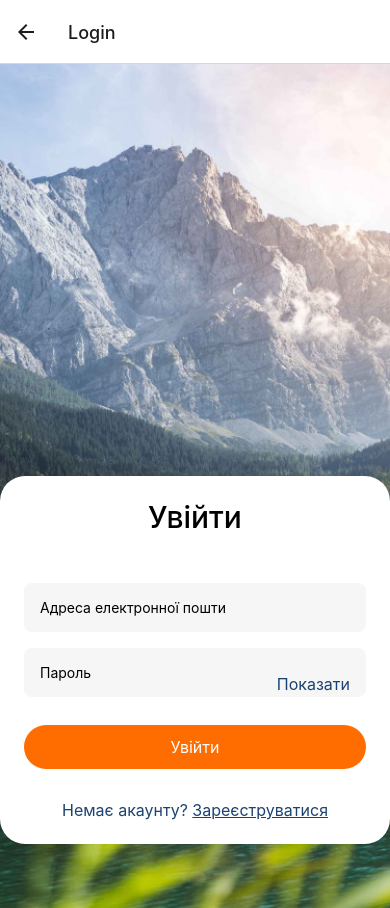
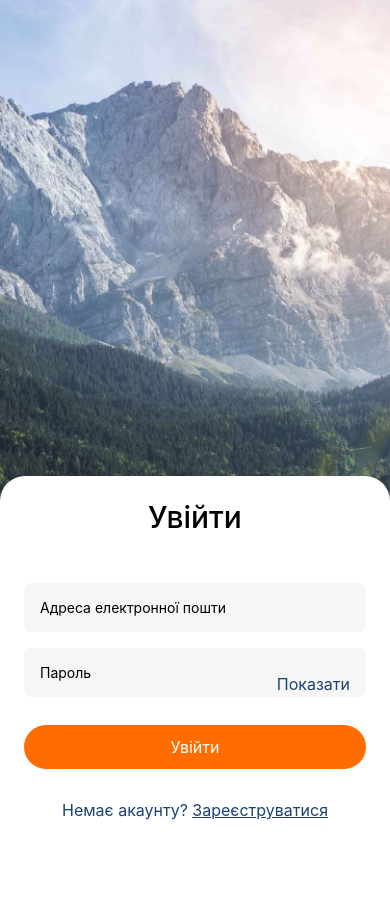
Before and after one commit to andriideikalo/ReactNative, a React Native app: screen /Login in a window 390 px wide. After the commit the page ends 844 px from the top, so only its background shows below. Built offline with nearby package versions, Linux system fonts and the light colour scheme.

Commit message:
fix hidden keyboard

```diff
--- a/App.js
+++ b/App.js
@@ -1,5 +1,5 @@
 import { StatusBar } from "expo-status-bar";
-import { StyleSheet, Text, View } from "react-native";
+import { StyleSheet } from "react-native";
 import { createStackNavigator } from "@react-navigation/stack";
 import { NavigationContainer } from "@react-navigation/native";
 import { RegistrationScreen } from "./Screens/RegistrationScreen";
@@ -9,21 +9,20 @@ const Stack = createStackNavigator();
 
 export default function App() {
   return (
-    <NavigationContainer style={styles.container}>
+    <NavigationContainer>
       <Stack.Navigator initialRouteName="Registration">
-        <Stack.Screen name="Registration" component={RegistrationScreen} />
-        <Stack.Screen name="Login" component={LoginScreen} />
+        <Stack.Screen
+          options={{ headerShown: false }}
+          name="Registration"
+          component={RegistrationScreen}
+        />
+        <Stack.Screen
+          options={{ headerShown: false }}
+          name="Login"
+          component={LoginScreen}
+        />
       </Stack.Navigator>
       <StatusBar style="auto" />
     </NavigationContainer>
   );
 }
-
-const styles = StyleSheet.create({
-  container: {
-    flex: 1,
-    backgroundColor: "#fff",
-    alignItems: "center",
-    justifyContent: "center",
-  },
-});
--- a/Screens/KeyboardComponent.jsx
+++ b/Screens/KeyboardComponent.jsx
@@ -1,4 +1,4 @@
-import React, { useState } from "react";
+import React, { useState, useEffect } from "react";
 import {
   View,
   KeyboardAvoidingView,
@@ -21,6 +21,7 @@ export const KeyboardComponent = () => {
   const [isPasswordVisible, setIsPasswordVisible] = useState(false);
   const [password, setPassword] = useState("");
   const navigation = useNavigation();
+  const [isKeyboardVisible, setIsKeyboardVisible] = useState(false);
 
   const handleFocusLogin = () => {
     setIsFocusedLogin(true);
@@ -53,13 +54,33 @@ export const KeyboardComponent = () => {
   const handlePasswordChange = (text) => {
     setPassword(text);
   };
+  useEffect(() => {
+    const keyboardDidShowListener = Keyboard.addListener(
+      "keyboardDidShow",
+      () => {
+        setIsKeyboardVisible(true);
+      }
+    );
+
+    const keyboardDidHideListener = Keyboard.addListener(
+      "keyboardDidHide",
+      () => {
+        setIsKeyboardVisible(false);
+      }
+    );
+
+    return () => {
+      keyboardDidShowListener.remove();
+      keyboardDidHideListener.remove();
+    };
+  }, []);
 
   return (
     <KeyboardAvoidingView
-      behavior={Platform.OS === "ios" ? "padding" : "height"}
+      behavior={Platform.OS === "ios" ? "position" : "height"}
       style={styles.container}>
       <TouchableWithoutFeedback onPress={Keyboard.dismiss}>
-        <View style={styles.inner}>
+        <View style={[styles.inner, isKeyboardVisible && styles.innerKeyboard]}>
           <View style={styles.photoContainer}>
             <Image
               style={styles.photo}
@@ -110,11 +131,6 @@ export const KeyboardComponent = () => {
                 style={styles.passText}>
                 Показати
               </Text>
-              {/* <Icon
-                name={isPasswordVisible ? "eye" : "eyeo"}
-                size={20}
-                color="#000"
-              /> */}
             </TouchableOpacity>
           </View>
           <View style={styles.btnContainer}>
@@ -151,6 +167,9 @@ const styles = StyleSheet.create({
     right: 0,
     bottom: 0,
     gap: 16,
+  },
+  innerKeyboard: {
+    bottom: -130,
   },
   title: {
     fontSize: 30,
--- a/Screens/LoginScreen.jsx
+++ b/Screens/LoginScreen.jsx
@@ -12,7 +12,7 @@ import {
   Keyboard,
   Image,
 } from "react-native";
-import React, { useState } from "react";
+import React, { useState, useEffect } from "react";
 import { useNavigation } from "@react-navigation/native";
 
 export const LoginScreen = () => {
@@ -22,6 +22,7 @@ export const LoginScreen = () => {
   const [isPasswordVisible, setIsPasswordVisible] = useState(false);
   const [password, setPassword] = useState("");
   const navigation = useNavigation();
+  const [isKeyboardVisible, setIsKeyboardVisible] = useState(false);
 
   const handleFocusEmail = () => {
     setIsFocusedEmail(true);
@@ -46,6 +47,26 @@ export const LoginScreen = () => {
   const handlePasswordChange = (text) => {
     setPassword(text);
   };
+  useEffect(() => {
+    const keyboardDidShowListener = Keyboard.addListener(
+      "keyboardDidShow",
+      () => {
+        setIsKeyboardVisible(true);
+      }
+    );
+
+    const keyboardDidHideListener = Keyboard.addListener(
+      "keyboardDidHide",
+      () => {
+        setIsKeyboardVisible(false);
+      }
+    );
+
+    return () => {
+      keyboardDidShowListener.remove();
+      keyboardDidHideListener.remove();
+    };
+  }, []);
 
   return (
     <View style={styles.container}>
@@ -56,7 +77,8 @@ export const LoginScreen = () => {
         behavior={Platform.OS === "ios" ? "padding" : "height"}
         style={styles.container}>
         <TouchableWithoutFeedback onPress={Keyboard.dismiss}>
-          <View style={styles.inner}>
+          <View
+            style={[styles.inner, isKeyboardVisible && styles.innerKeyboard]}>
             <Text style={styles.title}>Увійти</Text>
             <TextInput
               placeholder="Адреса електронної пошти"
@@ -124,12 +146,16 @@ const styles = StyleSheet.create({
     flex: 1,
     justifyContent: "space-around",
     backgroundColor: "#FFFFFF",
-    borderRadius: 25,
+    borderTopLeftRadius: 25,
+    borderTopRightRadius: 25,
     position: "absolute",
     left: 0,
     right: 0,
     bottom: 0,
     gap: 16,
+  },
+  innerKeyboard: {
+    bottom: -130,
   },
   title: {
     fontSize: 30,
--- a/package.json
+++ b/package.json
@@ -20,6 +20,7 @@
     "react-native": "0.71.8",
     "react-native-gesture-handler": "^2.11.0",
     "react-native-image-picker": "^5.4.0",
+    "react-native-keyboard-aware-scroll-view": "^0.9.5",
     "react-native-navigation": "^7.34.0",
     "react-native-reanimated": "^3.2.0",
     "react-native-safe-area-context": "^4.5.3",
```
Also changed, not shown: 1 other file (tests, documents, lock files or other folders).
